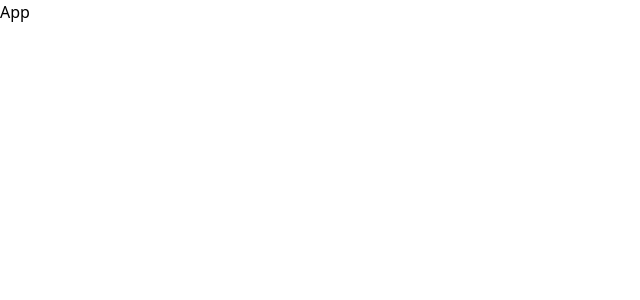
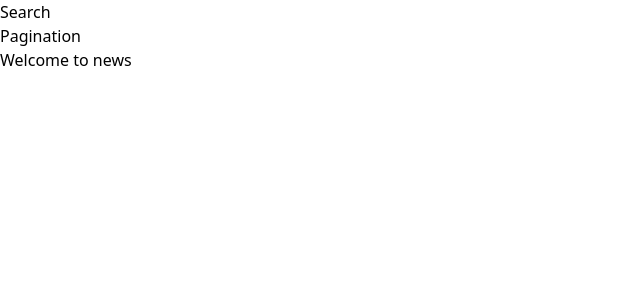
Before and after one commit to Dayaldonadkar/newsprac, a React (Create React App) app: page / in a window 1280 px wide. Shown: the top 300 px of the page, without its empty margins (0-640 px from the left). Built offline with nearby package versions, Linux system fonts and the light colour scheme; no server answers.

Commit message:
three sections created

```diff
--- a/src/App.js
+++ b/src/App.js
@@ -1,7 +1,16 @@
 import React from "react";
+import Stories from "./Component/Stories";
+import Search from "./Component/Search";
+import Pagination from "./Component/Pagination";
 
 const App = () => {
-  return <div>App</div>;
+  return (
+    <div>
+      <Search />
+      <Pagination />
+      <Stories />
+    </div>
+  );
 };
 
 export default App;
--- /dev/null
+++ b/src/Component/Pagination.js
@@ -0,0 +1,7 @@
+import React from "react";
+
+const Pagination = () => {
+  return <div>Pagination</div>;
+};
+
+export default Pagination;
--- /dev/null
+++ b/src/Component/Search.js
@@ -0,0 +1,7 @@
+import React from "react";
+
+const Search = () => {
+  return <div>Search</div>;
+};
+
+export default Search;
--- /dev/null
+++ b/src/Component/Stories.js
@@ -0,0 +1,27 @@
+import React, { useEffect } from "react";
+
+const Stories = () => {
+  const API = "https://hn.algolia.com/api/v1/search?query=html";
+
+  const fetchApiData = async (url) => {
+    try {
+      const res = await fetch(url);
+      const data = await res.json();
+      console.log("fetched", data.hits);
+    } catch (error) {
+      console.log(error);
+    }
+  };
+
+  useEffect(() => {
+    fetchApiData(API);
+  }, []);
+
+  return (
+    <div>
+      <h2>Welcome to news</h2>
+    </div>
+  );
+};
+
+export default Stories;
```
